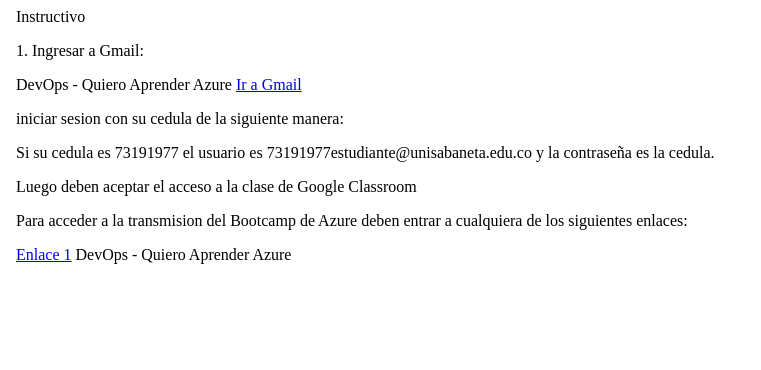
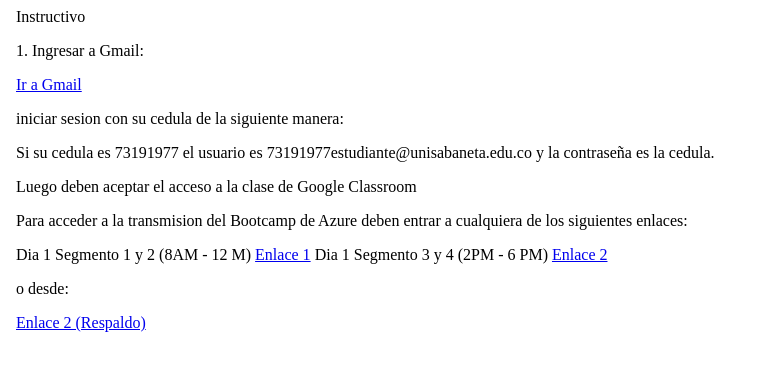
Before and after one commit to rafodelmal/static-azure-web-page-angular, an Angular app: page / in a window 1280 px wide. Shown: the top 370 px of the page, without its empty margins (0-761 px from the left). Built offline with nearby package versions, Linux system fonts and the light colour scheme.

Commit message:
Contenido 5

```diff
--- a/src/app/app.component.html
+++ b/src/app/app.component.html
@@ -7,7 +7,6 @@
 <body>
 Instructivo
 <p>1. Ingresar a Gmail:</p>
-DevOps - Quiero Aprender Azure
 <a href="https://www.gmail.com">Ir a Gmail</a>
 <p>iniciar sesion con su cedula de la siguiente manera:</p>
 
@@ -19,9 +18,12 @@
 <p>Para acceder a la transmision del Bootcamp de Azure deben entrar a cualquiera
   de los siguientes enlaces:</p>
 
+Dia 1 Segmento 1 y 2 (8AM - 12 M)
 <a href="https://youtu.be/4ioes9iMqp0">Enlace 1</a>
 
-DevOps - Quiero Aprender Azure
-
+Dia 1 Segmento 3 y 4 (2PM - 6 PM)
+<a href="https://www.youtube.com/watch?v=_0pMnqpIUPU">Enlace 2</a>
+<p>o desde:</p>
+<a href="https://www.twitch.tv/azurebootcampsenaus">Enlace 2 (Respaldo)</a>
 </body>
 </html>
```
